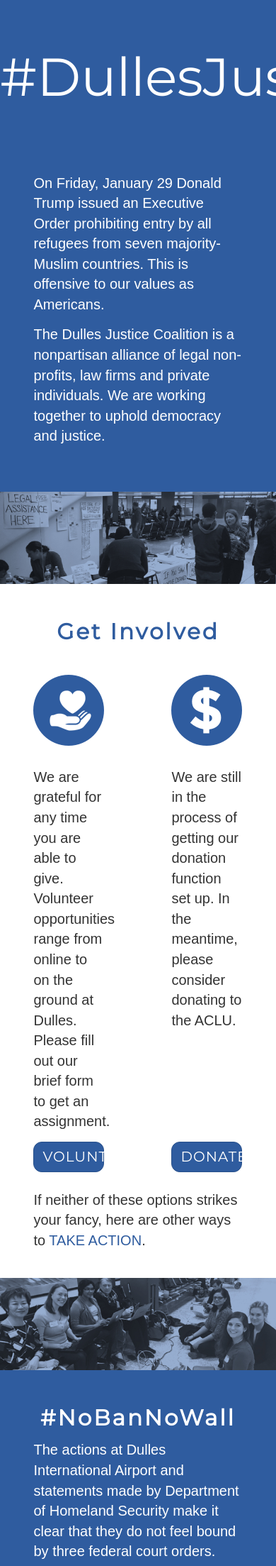
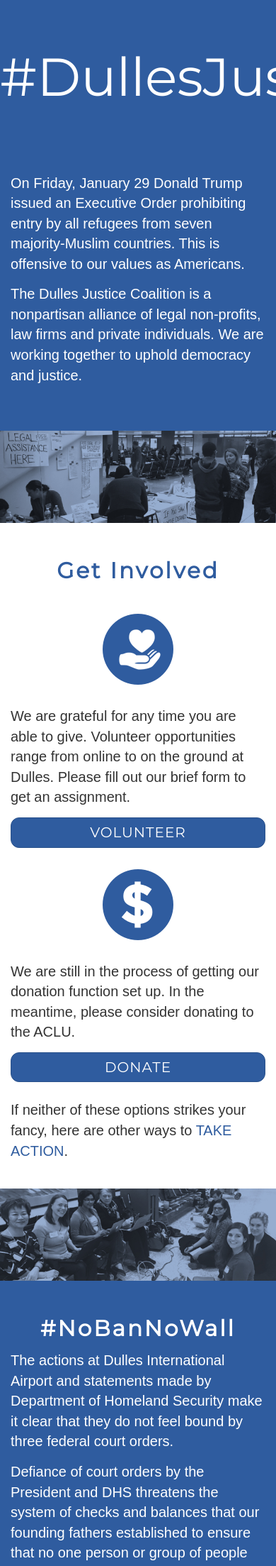
Before and after one commit to dullesjustice/site, a Jekyll site: the page built from index.md, in a window 390 px wide. Shown: the part 394-2601 px from the top of the page at 71% size. Built offline with Jekyll 4.4.1, drawn with Linux system fonts in a browser that asks for light colours; some web fonts are replaced.

Commit message:
Add Responsivity

```diff
--- a/css/site.scss
+++ b/css/site.scss
@@ -166,3 +166,15 @@
   text-align: center;
   padding: 25px;
 }
+
+.getinvolved {
+  display: flex;
+  flex-wrap: wrap;
+  div {
+    display: flex;
+    flex-direction: column;
+    p {
+      flex-grow: 1;
+    }
+  }
+}
--- a/index.md
+++ b/index.md
@@ -5,7 +5,7 @@
 
 <div class="container-fluid">
   <div class="row inverse pad50">
-    <div class="col-xs-10 col-xs-offset-1">
+    <div class="col-sm-10 col-sm-offset-1 col-xs-12">
       <p>
       On Friday, January 29 Donald Trump issued an Executive Order prohibiting entry by all refugees from seven majority-Muslim countries. This is offensive to our values as Americans.
       </p>
@@ -17,38 +17,32 @@
   </div>
   {% include imagerow.html src="Homepage-photo1.jpg" %}
   <div class="row">
-    <div class="col-xs-10 col-xs-offset-1"><h2>Get Involved</h2></div>
+    <div class="col-sm-10 col-sm-offset-1"><h2>Get Involved</h2></div>
   </div>
-  <div class="row">
-    <div class="col-xs-4 col-xs-offset-1">
+  <div class="row getinvolved">
+    <div class="col-sm-4 col-sm-offset-1 col-xs-12">
       <img class="centered" src="{{ site.baseurl }}/images/Icon-Volunteer.png" />
       <p>
         We are grateful for any time you are able to give. Volunteer opportunities range from online to on the ground at Dulles. Please fill out our brief form to get an assignment.
       </p>
+      <button class="btn btn-primary btn-block">VOLUNTEER</button>
     </div>
-    <div class="col-xs-4 col-xs-offset-2">
+    <div class="col-sm-4 col-sm-offset-2 col-xs-12">
       <img class="centered" src="{{ site.baseurl }}/images/Icon-Donate.png" />
       <p>
         We are still in the process of getting our donation function set up. In the meantime, please consider donating to the ACLU.
       </p>
-    </div>
-  </div>
-  <div class="row">
-    <div class="col-xs-4 col-xs-offset-1">
-      <button class="btn btn-primary btn-block">VOLUNTEER</button>
-    </div>
-    <div class="col-xs-4 col-xs-offset-2">
       <button class="btn btn-primary btn-block">DONATE</button>
     </div>
   </div>
   <div class="row pad25">
-    <div class="col-xs-10 col-xs-offset-1">
+    <div class="col-sm-10 col-sm-offset-1 col-xs-12">
       <p>If neither of these options strikes your fancy, here are other ways to <a href="{{ site.baseurl }}/action/">TAKE ACTION</a>.</p>
     </div>
   </div>
   {% include imagerow.html src="Homepage-photo2.jpg" %}
   <div class="row inverse">
-    <div class="col-xs-10 col-xs-offset-1">
+    <div class="col-sm-10 col-sm-offset-1 col-xs-12">
       <h2>#NoBanNoWall</h2>
       <p>
         The actions at Dulles International Airport and statements made by Department of Homeland Security make it clear that they do not feel bound by three federal court orders.
```
